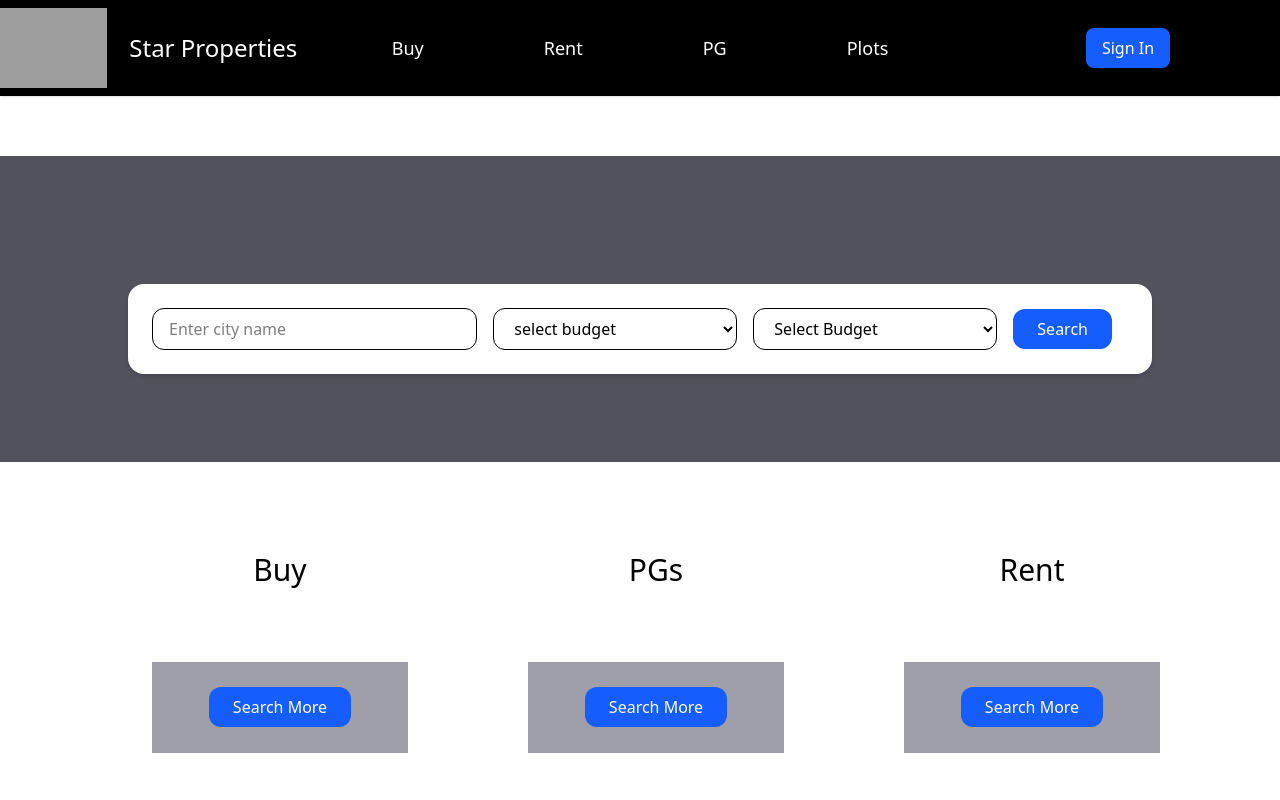
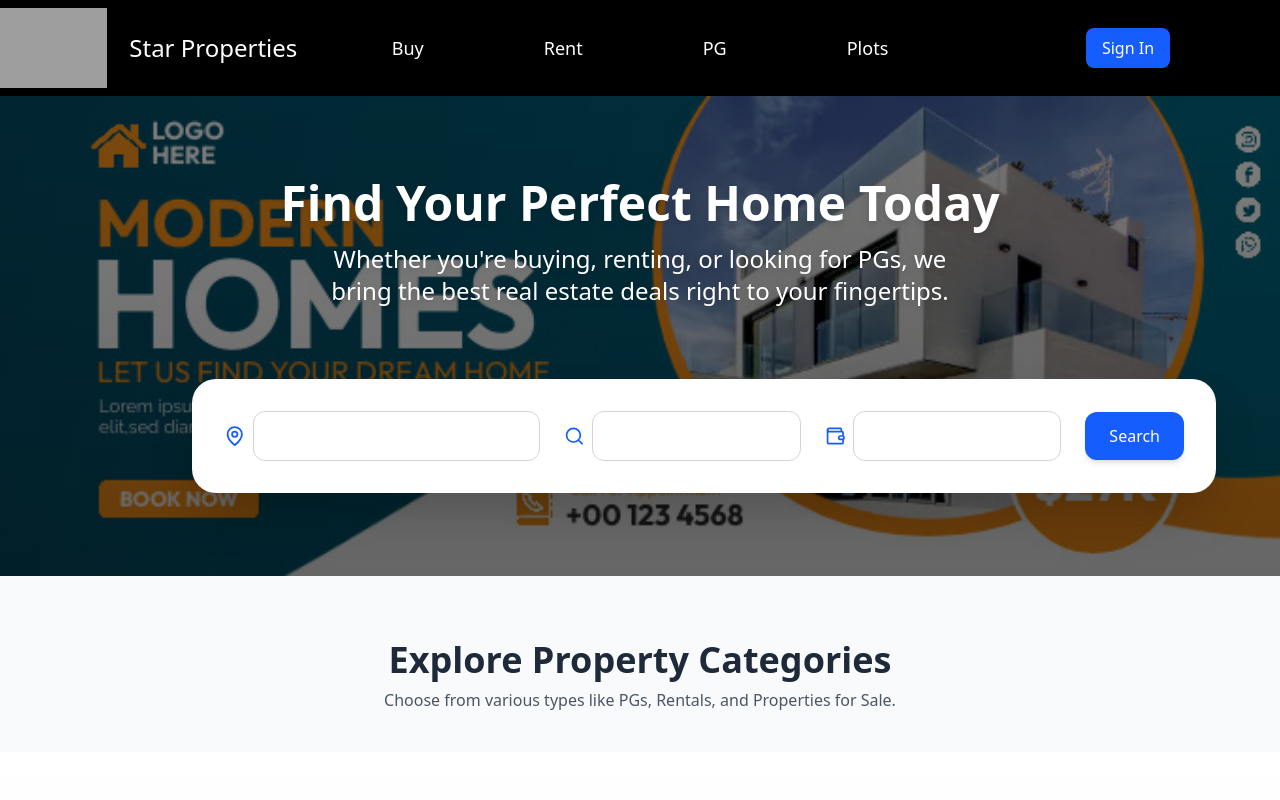
Before and after one commit to TuhinPramanik4/Real_Estate, a React (Vite) app in the folder client/: page / in a window 1280 px wide. Shown: the top 800 px of the page. Built offline with nearby package versions, Linux system fonts and the light colour scheme; no server answers; grey boxes are pictures that could not be loaded.

Commit message:
update Home.jsx

```diff
--- a/client/package.json
+++ b/client/package.json
@@ -13,6 +13,7 @@
     "@tailwindcss/vite": "^4.1.7",
     "axios": "^1.9.0",
     "framer-motion": "^12.15.0",
+    "lucide-react": "^0.513.0",
     "react": "^19.1.0",
     "react-dom": "^19.1.0",
     "react-router-dom": "^7.6.2",
--- a/client/src/Home.jsx
+++ b/client/src/Home.jsx
@@ -1,21 +1,41 @@
 import Navbar from './Home_Components/Navbar';
 import Search from './Home_Components/Search';
 import Lists from './Home_Components/Lists';
+import banner from './assets/real-estate-banner.jpg'; // 👈 Make sure to add a relevant image
+
 export default function Home() {
   return (
-    <div className="w-full h-screen bg-white">
+    <div className="w-full min-h-screen bg-white">
       <Navbar />
 
-      {/* Center the Search component */}
-      <div className="w-full h-[calc(100vh-12vh)] flex flex-col justify-center items-top">
-          <div className='w-full h-1/2 flex justify-center items-center mt-15 bg-zinc-600 '>
-             <Search />
-          </div>
-          <div className='w-full h-1/2 flex justify-center items-top m-4'>
-             <Lists/>
-          </div>
+      {/* Hero Section */}
+      <div
+        className="w-full h-[60vh] bg-cover bg-center flex flex-col justify-center items-center text-white px-6"
+        style={{ backgroundImage: `linear-gradient(rgba(0,0,0,0.5), rgba(0,0,0,0.6)), url(${banner})` }}
+      >
+        <h1 className="text-4xl md:text-5xl font-bold mb-4 text-center drop-shadow-md">
+          Find Your Perfect Home Today
+        </h1>
+        <p className="text-xl md:text-2xl text-center max-w-2xl mb-6 drop-shadow-md">
+          Whether you're buying, renting, or looking for PGs, we bring the best real estate deals right to your fingertips.
+        </p>
+        <div className="w-full max-w-4xl">
+          <Search />
+        </div>
+      </div>
 
-      </div>
+      {/* Property Categories Section */}
+      <section className="w-full py-16 bg-gray-50">
+        <div className="text-center mb-10">
+          <h2 className="text-3xl md:text-4xl font-semibold text-gray-800">
+            Explore Property Categories
+          </h2>
+          <p className="mt-2 text-gray-600">
+            Choose from various types like PGs, Rentals, and Properties for Sale.
+          </p>
+        </div>
+        <Lists />
+      </section>
     </div>
   );
 }
--- a/client/src/Home_Components/Lists.jsx
+++ b/client/src/Home_Components/Lists.jsx
@@ -1,49 +1,37 @@
 import React from 'react'
+import { Home, Building, BedDouble } from 'lucide-react' // Optional icons
 
-function Lists() {
+const Lists = () => {
+  const options = [
+    { title: 'Buy', path: '/buy', icon: <Home size={36} /> },
+    { title: 'PGs', path: '/pg', icon: <BedDouble size={36} /> },
+    { title: 'Rent', path: '/rent', icon: <Building size={36} /> }
+  ];
+
   return (
-    <div className='w-full h-full flex justify-center items=center gap-30  '>
-      <div className='w-[20vw] h-[90%] '>
-        <div className='w-full h-2/3 flex justify-center items-center text-3xl '>
-          <h1>Buy</h1>
-        </div>
-        <div className='w-full h-1/3 bg-zinc-400 flex justify-center items-center'>
-          <button onClick={() => { window.location.href = "/buy"; }}
+    <div className="w-full min-h-[80vh] flex flex-wrap justify-center items-center gap-8 p-6 bg-gradient-to-b from-white to-gray-100">
+      {options.map((item, index) => (
+        <div
+          key={index}
+          className="w-[250px] h-[300px] bg-white rounded-3xl shadow-lg flex flex-col justify-between items-center p-6 transition-transform hover:scale-105"
+        >
+          {/* Icon */}
+          <div className="text-blue-600">{item.icon}</div>
 
-            className="bg-blue-600 text-white px-6 py-2 rounded-xl hover:bg-blue-700 transition "
+          {/* Title */}
+          <h1 className="text-3xl font-semibold text-gray-800">{item.title}</h1>
+
+          {/* Button */}
+          <button
+            onClick={() => { window.location.href = item.path }}
+            className="mt-4 bg-blue-600 text-white px-6 py-2 rounded-xl hover:bg-blue-700 transition"
           >
             Search More
           </button>
         </div>
-      </div>
-      <div className='w-[20vw] h-[90%]'>
-        <div className='w-full h-2/3 flex justify-center items-center text-3xl '>
-          <h1> PGs</h1>
-        </div>
-        <div className='w-full h-1/3 bg-zinc-400 flex justify-center items-center'>
-          <button
-            onClick={() => { window.location.href = "/pg"; }}
-            className="bg-blue-600 text-white px-6 py-2 rounded-xl hover:bg-blue-700 transition  "
-          >
-            Search More
-          </button>
-        </div>
-      </div>
-      <div className='w-[20vw] h-[90%] '>
-        <div className='w-full h-2/3 flex justify-center items-center text-3xl '>
-          <h1> Rent</h1>
-        </div>
-        <div className='w-full h-1/3 bg-zinc-400 flex justify-center items-center'>
-          <button
-          onClick={() => { window.location.href = "/rent"; }}
-            className="bg-blue-600 text-white px-6 py-2 rounded-xl hover:bg-blue-700 transition "
-          >
-            Search More
-          </button>
-        </div>
-      </div>
+      ))}
     </div>
-  )
-}
+  );
+};
 
-export default Lists
+export default Lists;
--- a/client/src/Home_Components/Search.jsx
+++ b/client/src/Home_Components/Search.jsx
@@ -1,46 +1,69 @@
-import React ,{useState} from 'react'
+import React, { useState } from 'react';
+import { Search as SearchIcon, MapPin, Wallet } from 'lucide-react'; // modern icons
 
-const Search=()=>{
-  const [city,setCity]=useState('');
-  const[type,setType] = useState('');
-  const[budget,setBudget]=useState('');
+const Search = () => {
+  const [city, setCity] = useState('');
+  const [type, setType] = useState('');
+  const [budget, setBudget] = useState('');
 
-  const handleSearch =()=>{
-    alert(`search: \nCity: ${city}\nType: ${type}\n Budget: ${budget}`)
-  }
-  return(
-    <div className="w-[80vw] flex flex-col sm:flex-row items-center gap-4 bg-white p-6 rounded-2xl shadow-md  mx-auto mt-10">
-      <input type="text" value={city}
-       onChange={(e)=> setCity(e.target.value)}
-       placeholder='Enter city name'
-       className="w-full sm:w-1/3 px-4 py-2 border rounded-xl focus:outline-none focus:ring-2 focus:ring-blue-500"
+  const handleSearch = () => {
+    alert(`Search:\nCity: ${city}\nType: ${type}\nBudget: ${budget}`);
+  };
+
+  return (
+    <div className="w-[90vw] max-w-5xl mx-auto mt-12 bg-white shadow-2xl rounded-3xl p-8 flex flex-col md:flex-row gap-6 items-center justify-between">
+
+      {/* City Input */}
+      <div className="flex items-center gap-2 w-full md:w-1/3">
+        <MapPin className="text-blue-600" />
+        <input
+          type="text"
+          value={city}
+          onChange={(e) => setCity(e.target.value)}
+          placeholder="Enter City"
+          className="w-full px-4 py-3 border border-gray-300 rounded-xl focus:outline-none focus:ring-2 focus:ring-blue-500 transition"
         />
-       <select value={type} onChange={(e)=>setType(e.target.value)}
-        className='w-full sm:w-1/4 px-4 py-2 border rounded-xl bg-white focus:outline-none focus:ring-2 focus:ring-blue-500'>
-                <option value="">select budget</option>
+      </div>
+
+      {/* Type Selector */}
+      <div className="flex items-center gap-2 w-full md:w-1/4">
+        <SearchIcon className="text-blue-600" />
+        <select
+          value={type}
+          onChange={(e) => setType(e.target.value)}
+          className="w-full px-4 py-3 border border-gray-300 rounded-xl bg-white focus:outline-none focus:ring-2 focus:ring-blue-500 transition"
+        >
+          <option value="">Select Type</option>
           <option value="pg">PG</option>
           <option value="rent">Rent</option>
           <option value="buy">Buy</option>
         </select>
+      </div>
 
+      {/* Budget Selector */}
+      <div className="flex items-center gap-2 w-full md:w-1/4">
+        <Wallet className="text-blue-600" />
         <select
           value={budget}
           onChange={(e) => setBudget(e.target.value)}
-        className="w-full sm:w-1/4 px-4 py-2 border rounded-xl bg-white focus:outline-none focus:ring-2 focus:ring-blue-500"
+          className="w-full px-4 py-3 border border-gray-300 rounded-xl bg-white focus:outline-none focus:ring-2 focus:ring-blue-500 transition"
         >
           <option value="">Select Budget</option>
           <option value="<100000">Below ₹1,00,000</option>
           <option value="<200000">Below ₹2,00,000</option>
           <option value="<300000">Below ₹3,00,000</option>
         </select>
+      </div>
+
+      {/* Search Button */}
       <button
         onClick={handleSearch}
-        className="bg-blue-600 text-white px-6 py-2 rounded-xl hover:bg-blue-700 transition"
+        className="bg-blue-600 text-white px-6 py-3 rounded-xl hover:bg-blue-700 shadow-md transition w-full md:w-auto"
       >
         Search
       </button>
     </div>
-  )
+  );
 };
 
-export default Search
+export default Search;
```
Also changed, not shown: client/src/assets/real-estate-banner.jpg (added), 1 other file (tests, documents, lock files or other folders). Lines whose indentation alone changed are shown as unchanged.
